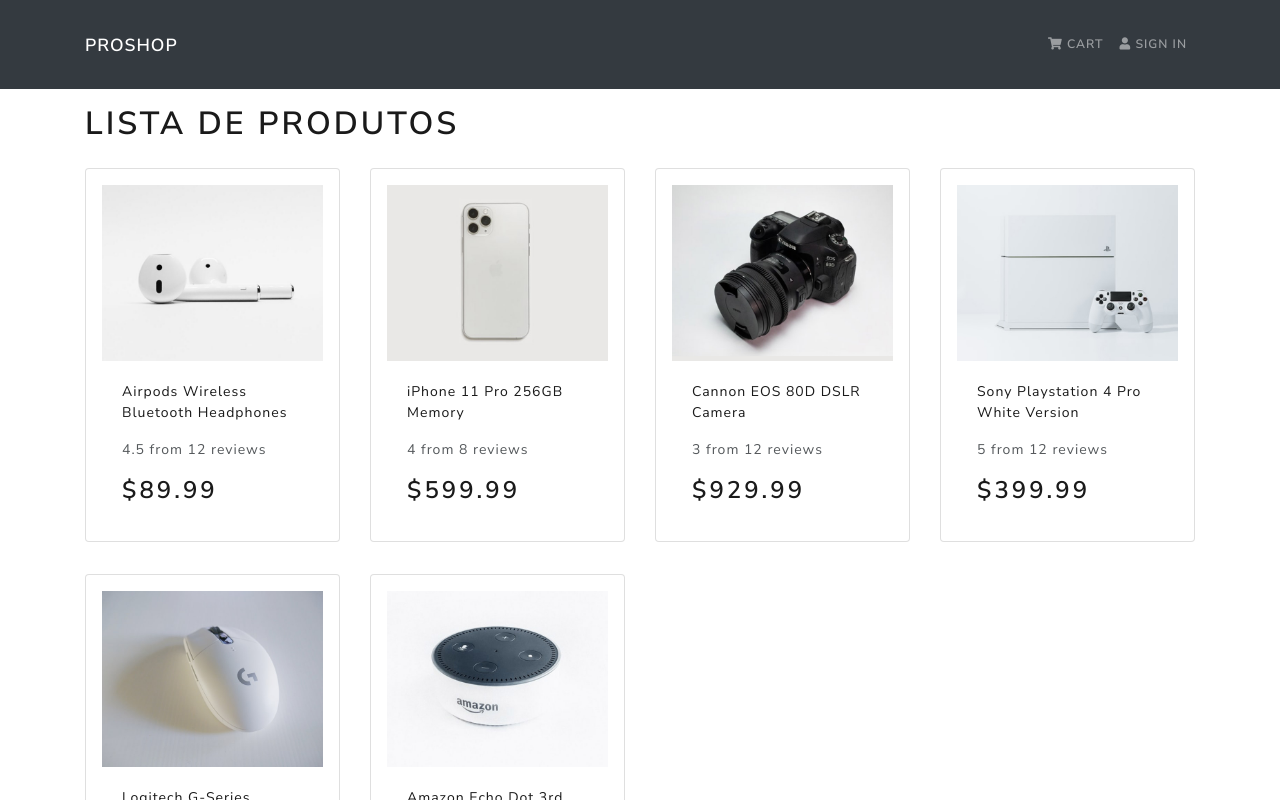
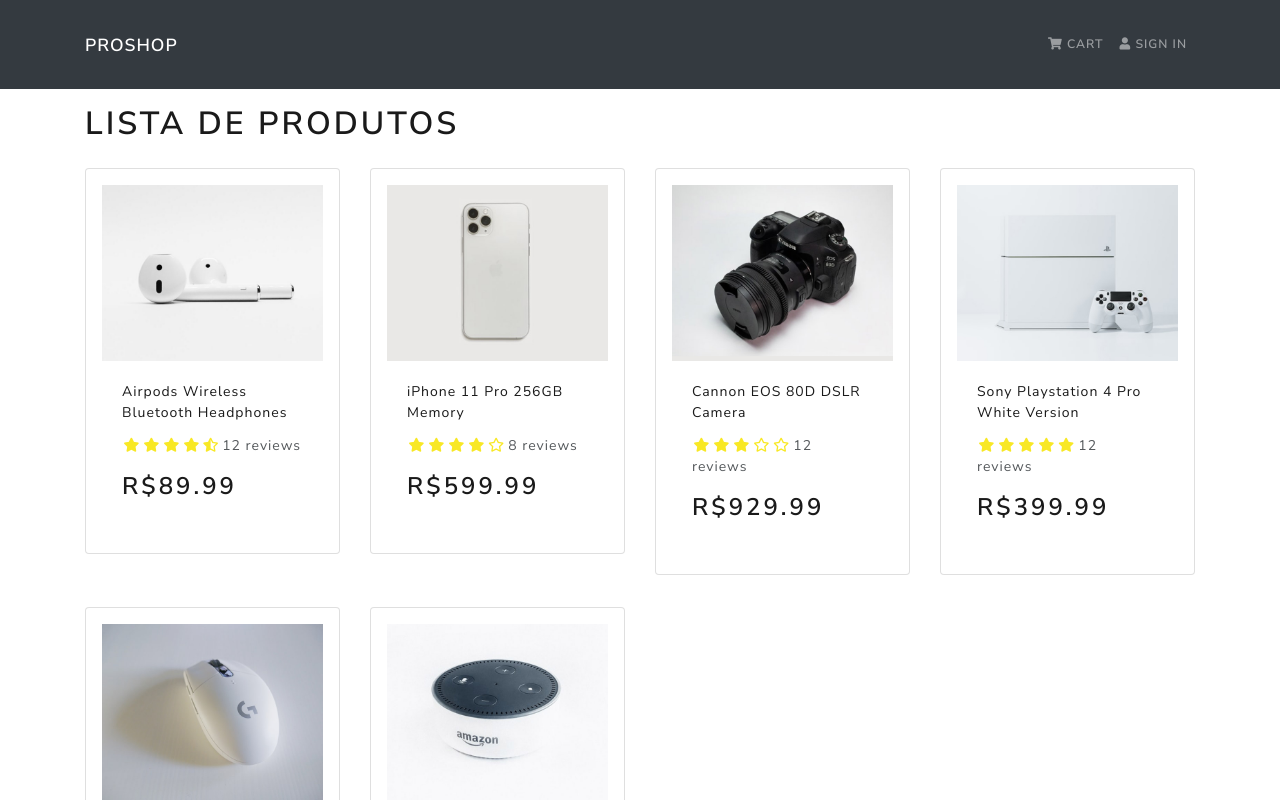
Before and after one commit to jeffersonbraster/proshop, a React (Create React App) app in the folder front/: page / in a window 1280 px wide. Shown: the top 800 px of the page. Built offline with nearby package versions, Linux system fonts and the light colour scheme.

Commit message:
Implementando o rating componente

```diff
--- a/front/src/components/Product.js
+++ b/front/src/components/Product.js
@@ -1,5 +1,6 @@
 import React from 'react'
 import {Card} from 'react-bootstrap'
+import Rating from './Rating'
 
 const Product = ({product}) => {
   return (
@@ -14,12 +15,10 @@
       </a>
 
       <Card.Text as="div">
-        <div className="my-3">
-          {product.rating} from {product.numReviews} reviews
-        </div>
+        <Rating value={product.rating} text={`${product.numReviews} reviews`} />
       </Card.Text>
 
-      <Card.Text as="h3">${product.price}</Card.Text>
+      <Card.Text as="h3">R${product.price}</Card.Text>
       </Card.Body>
     </Card>
   )
--- /dev/null
+++ b/front/src/components/Rating.js
@@ -0,0 +1,42 @@
+import React from 'react'
+import PropTypes from 'prop-types'
+
+const Rating = ({value, text, color}) => {
+  return (
+    <div className="rating">
+      <span>
+        <i style={{color}} className={value >= 1 ? 'fas fa-star' : value >= 0.5 ? 'fas fa-star-half-alt' : 'far fa-star'}></i>
+      </span>
+
+      <span>
+        <i style={{color}} className={value >= 2 ? 'fas fa-star' : value >= 1.5 ? 'fas fa-star-half-alt' : 'far fa-star'}></i>
+      </span>
+
+      <span>
+        <i style={{color}} className={value >= 3 ? 'fas fa-star' : value >= 2.5 ? 'fas fa-star-half-alt' : 'far fa-star'}></i>
+      </span>
+
+      <span>
+        <i style={{color}} className={value >= 4 ? 'fas fa-star' : value >= 3.5 ? 'fas fa-star-half-alt' : 'far fa-star'}></i>
+      </span>
+
+      <span>
+        <i style={{color}} className={value >= 5 ? 'fas fa-star' : value >= 4.5 ? 'fas fa-star-half-alt' : 'far fa-star'}></i>
+      </span>
+
+      <span>{text && text}</span>
+    </div>
+  )
+}
+
+Rating.defaultProps = {
+  color: '#f8e825'
+}
+
+Rating.propTypes = {
+  value: PropTypes.number.isRequired,
+  text: PropTypes.string.isRequired,
+  color: PropTypes.string
+}
+
+export default Rating
--- a/front/src/index.css
+++ b/front/src/index.css
@@ -1,3 +1,11 @@
 main {
   min-height: 90vh;
 }
+
+h3 {
+  padding: 1rem 0;
+}
+
+.rating span {
+  margin: 0.1rem;
+}
--- a/front/src/screens/HomeScreen.js
+++ b/front/src/screens/HomeScreen.js
@@ -9,7 +9,7 @@
       <h1>Lista de produtos</h1>
       <Row>
         {products.map(product => (
-          <Col sm={12} md={6} lg={4} xl={3}>
+          <Col key={product._id} sm={12} md={6} lg={4} xl={3}>
             <Product product={product} />
           </Col>
         ))}
```
